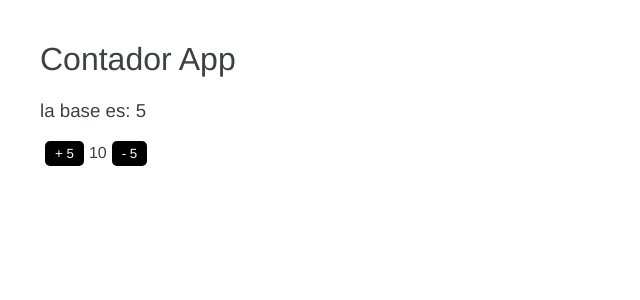
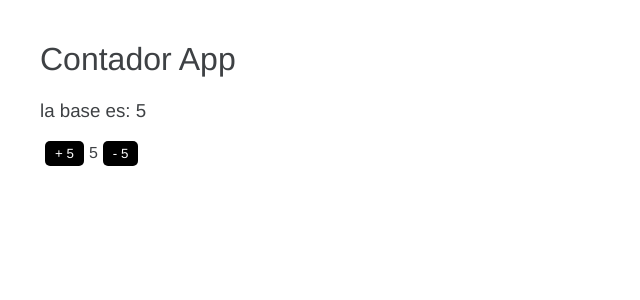
Before and after one commit to Santiagocp-oss/Angular-Heroes, an Angular app: page / in a window 1280 px wide. Shown: the top 300 px of the page, without its empty margins (0-640 px from the left). Built offline with nearby package versions, Linux system fonts and the light colour scheme.

Commit message:
commit 3

```diff
--- a/src/app/app.module.ts
+++ b/src/app/app.module.ts
@@ -3,9 +3,8 @@ import { BrowserModule } from '@angular/platform-browser';
 
 import { AppComponent } from './app.component';
 import { ContadorModule } from './contador/contador.modulos';
-import { contadorComponent } from './contador/contador/contador.component';
 import { HeroesModulo } from './Heroes/Heroes.modulos';
-//import { ContadorModule } from './contador/contador.modulos';
+
 
 
 @NgModule({
--- a/src/app/contador/contador/contador.component.ts
+++ b/src/app/contador/contador/contador.component.ts
@@ -16,7 +16,7 @@ import { Component } from '@angular/core';
 })
 export class contadorComponent {
     titulo: string = 'Contador App';
-    numero: number = 10;
+    numero: number = 5;
     base: number=5;
 
     acumular( valor : number) {
```
